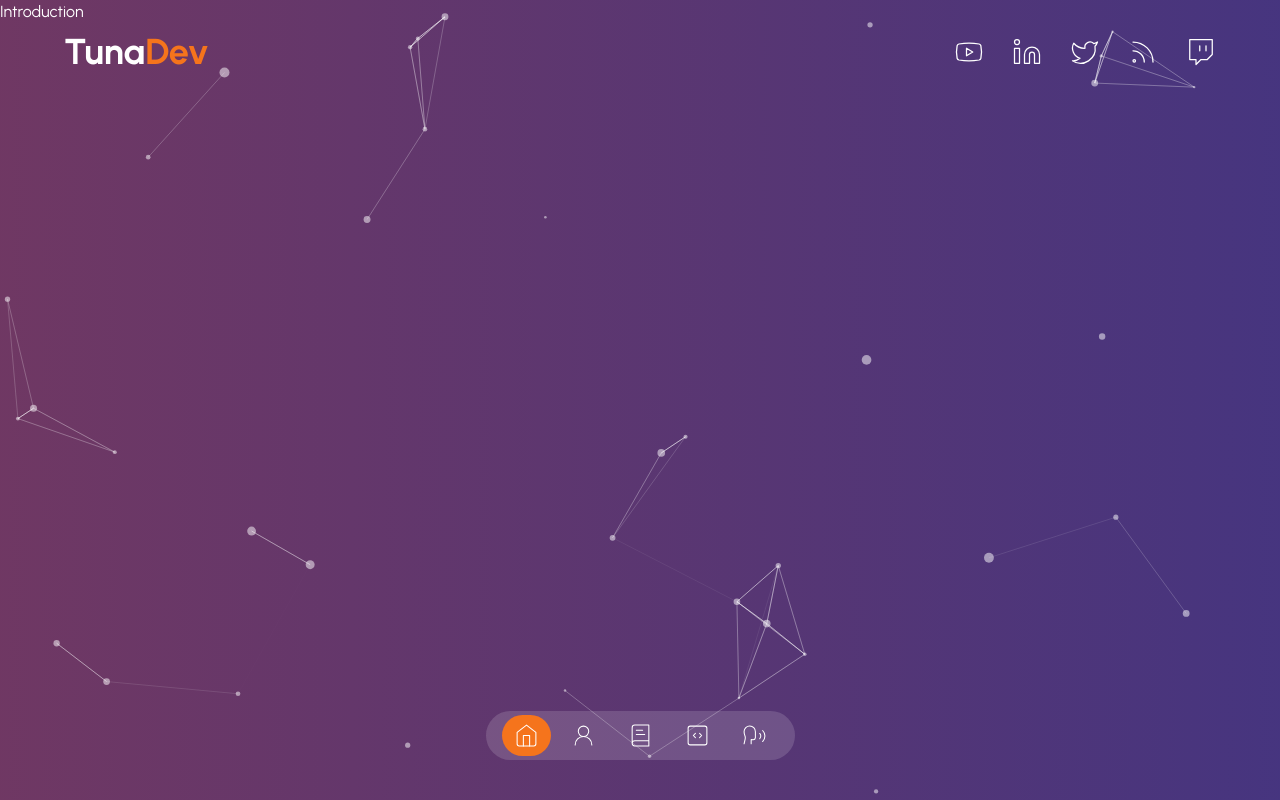
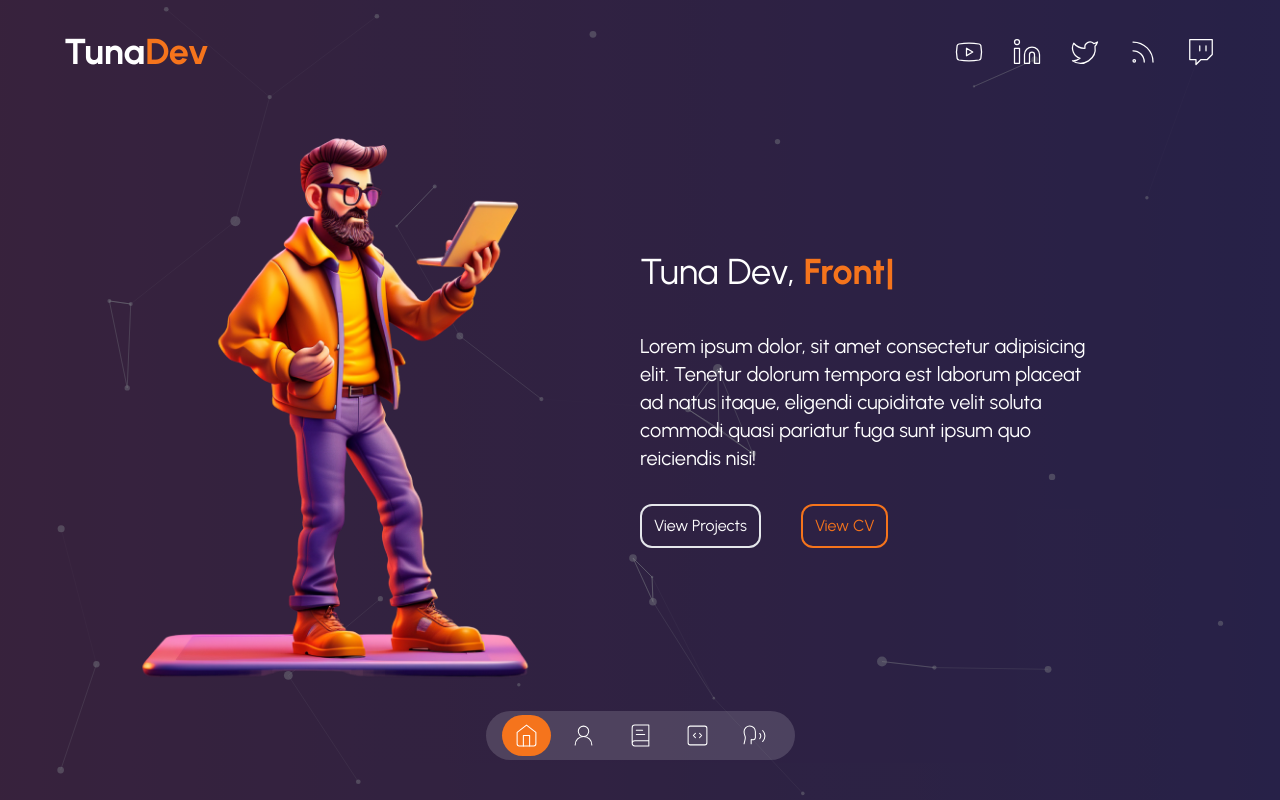
Before and after one commit to iamtun/profile, a Next.js app: page / in a window 1280 px wide. Built offline with nearby package versions, Linux system fonts and the light colour scheme.

Commit message:
feat: create introduce

```diff
--- a/package.json
+++ b/package.json
@@ -16,7 +16,8 @@
     "lucide-react": "^0.344.0",
     "next": "14.1.1",
     "react": "^18",
-    "react-dom": "^18"
+    "react-dom": "^18",
+    "react-type-animation": "^3.2.0"
   },
   "devDependencies": {
     "@types/node": "^20",
--- a/src/app/page.tsx
+++ b/src/app/page.tsx
@@ -1,5 +1,5 @@
 import React from 'react';
-import { Cover } from '../components';
+import { Cover, Introduction } from '../components';
 import TransactionPage from '@/components/transition-page';
 
 const Home = () => {
@@ -8,7 +8,7 @@
       <TransactionPage />
       <div className="flex min-h-[100dvh] h-full bg-no-repeat bg-gradient-cover">
         <Cover />
-        Introduction
+        <Introduction />
       </div>
     </main>
   );
--- a/src/components/index.tsx
+++ b/src/components/index.tsx
@@ -4,4 +4,13 @@
 
 import Navbar from './layouts/navbar';
 import Header from './layouts/header';
-export { Cover, Navbar, MotionTransaction, TransactionPage, Header };
+
+import Introduction from './pages/introduction';
+export {
+  Cover,
+  Navbar,
+  MotionTransaction,
+  TransactionPage,
+  Header,
+  Introduction,
+};
--- /dev/null
+++ b/src/components/pages/introduction.tsx
@@ -0,0 +1,59 @@
+'use client';
+import Image from 'next/image';
+import Link from 'next/link';
+import React from 'react';
+import { TypeAnimation } from 'react-type-animation';
+
+const Introduction: React.FC = () => {
+  return (
+    <div className="z-20 w-full bg-darkBg/60">
+      <div className="z-20 grid items-center h-full p-6 py-20 md:py-0 md:grid-cols-2">
+        <Image
+          src={'/home-4.png'}
+          priority
+          width={'700'}
+          height={'700'}
+          alt="profile pic"
+        />
+
+        <div className="flex flex-col justify-center max-w-xl md:max-w-md">
+          <h1 className="mb-5 text-2xl leading-tight text-center md:text-left md:text-4xl md:mb-10">
+            <span>Tuna Dev, </span>
+            <TypeAnimation
+              sequence={['Frontend', 1000, 'Strapi', 1000, 'Appsmith', 1000]}
+              wrapper="span"
+              speed={50}
+              repeat={Infinity}
+              className="font-bold text-secondary"
+            />
+          </h1>
+
+          <p className="mx-auto mb-2 text-xl md:mx-0 md:mb-8">
+            Lorem ipsum dolor, sit amet consectetur adipisicing elit. Tenetur
+            dolorum tempora est laborum placeat ad natus itaque, eligendi
+            cupiditate velit soluta commodi quasi pariatur fuga sunt ipsum quo
+            reiciendis nisi!
+          </p>
+
+          <div className="flex items-center justify-center gap-3 md:justify-start md:gap-10">
+            <Link
+              href={'/projects'}
+              className="px-3 py-2 transition-all border-2 cursor-pointer text-md w-fit rounded-xl hover:shadow-xl hover:shadow-white/50"
+            >
+              View Projects
+            </Link>
+
+            <Link
+              href={'#'}
+              className="px-3 py-2 transition-all border-2 cursor-pointer text-md text-secondary border-secondary w-fit rounded-xl hover:shadow-xl hover:shadow-secondary/50"
+            >
+              View CV
+            </Link>
+          </div>
+        </div>
+      </div>
+    </div>
+  );
+};
+
+export default Introduction;
```
Also changed, not shown: 1 other file (tests, documents, lock files or other folders).
